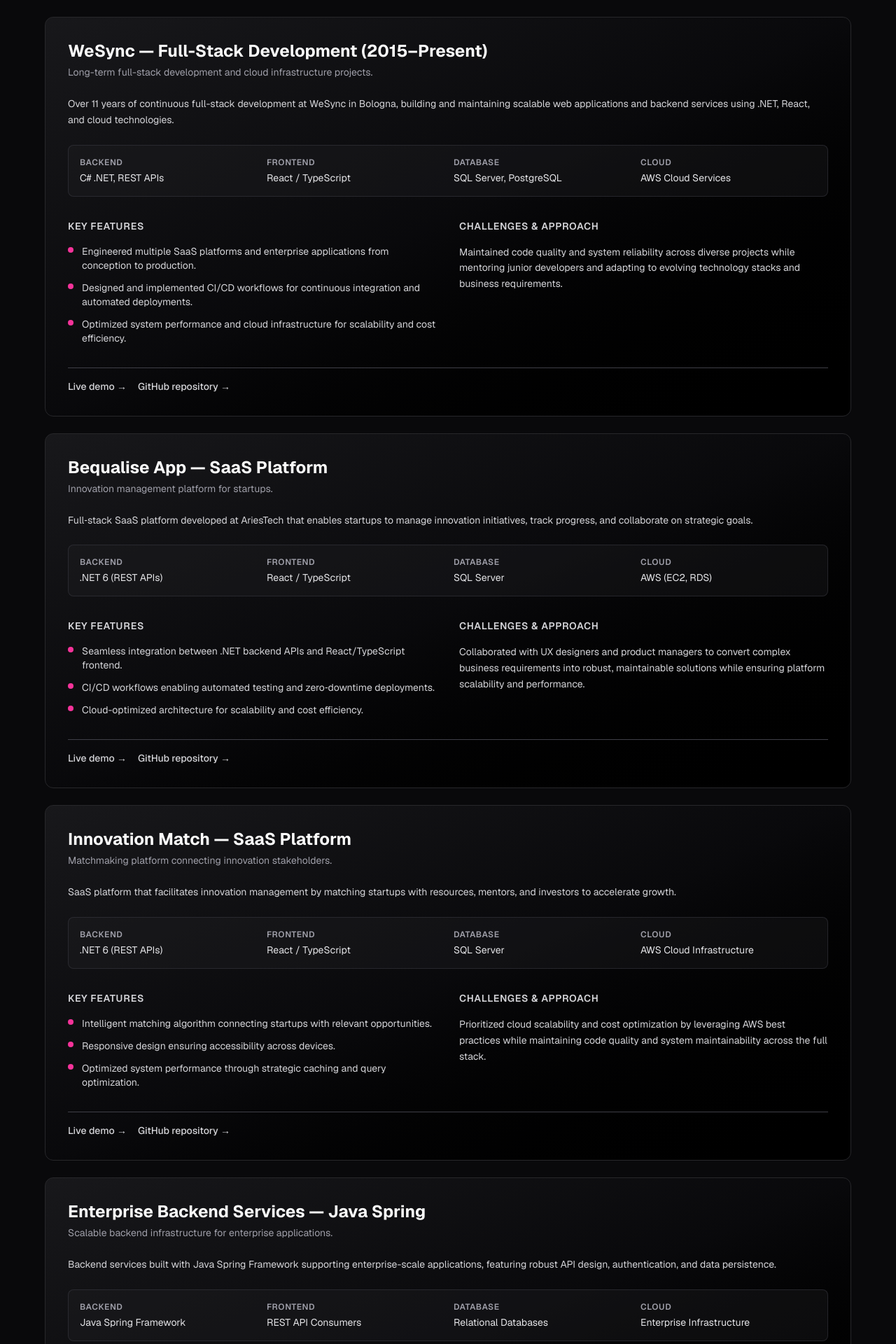
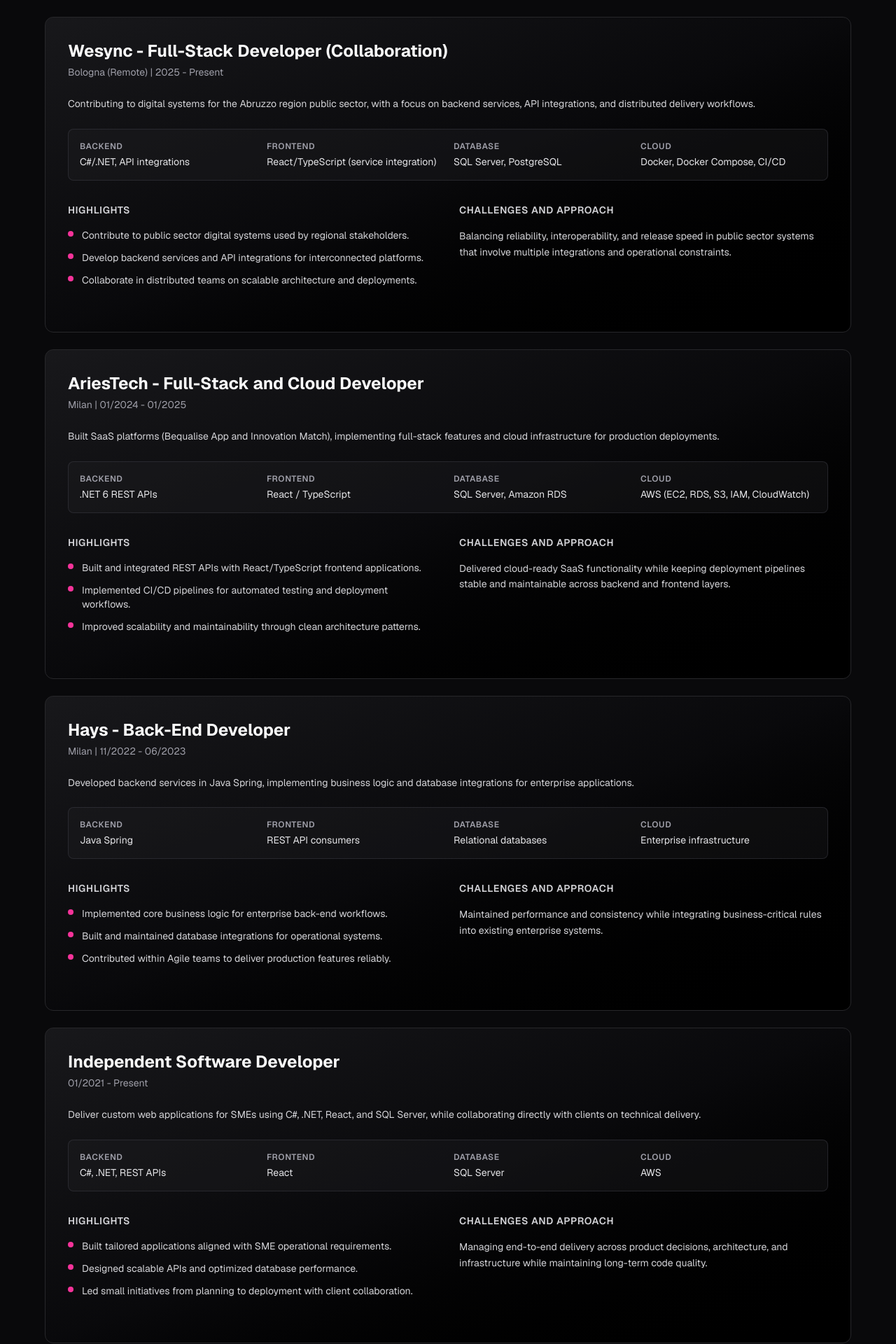
Before and after one commit to SDonfallou/-portfolioFallou, a Next.js app in the folder fallou-portfolio/: page / in a window 1280 px wide. Shown: the part 1780-3700 px from the top of the page at 70% size. Built offline with nearby package versions, Linux system fonts and the light colour scheme.

Commit message:
New Refactoring (HeroSection,IntroSection,ProjectSection)

```diff
--- a/fallou-portfolio/app/components/HeroSection.tsx
+++ b/fallou-portfolio/app/components/HeroSection.tsx
@@ -35,7 +35,7 @@
             href="#contact"
             className="inline-block mt-10 px-6 py-3 border-2 border-zinc-300 text-zinc-50 font-medium rounded-full hover:bg-zinc-50 hover:text-zinc-950 transition-colors"
           >
-            Get in touch →
+            Get in touch {"\u2192"}
           </a>
         </div>
 
--- a/fallou-portfolio/app/components/ProjectsSection.tsx
+++ b/fallou-portfolio/app/components/ProjectsSection.tsx
@@ -15,84 +15,104 @@
 
 const projects: Project[] = [
   {
-    id: "wesync",
-    title: "WeSync — Full-Stack Development (2015–Present)",
-    oneLiner: "Long-term full-stack development and cloud infrastructure projects.",
+    id: "wesync-public",
+    title: "Wesync - Full-Stack Developer (Collaboration)",
+    oneLiner: "Bologna (Remote) | 2025 - Present",
     overview:
-      "Over 11 years of continuous full-stack development at WeSync in Bologna, building and maintaining scalable web applications and backend services using .NET, React, and cloud technologies.",
+      "Contributing to digital systems for the Abruzzo region public sector, with a focus on backend services, API integrations, and distributed delivery workflows.",
     tech: {
-      backend: "C# .NET, REST APIs",
-      frontend: "React / TypeScript",
+      backend: "C#/.NET, API integrations",
+      frontend: "React/TypeScript (service integration)",
       database: "SQL Server, PostgreSQL",
-      cloud: "AWS Cloud Services",
+      cloud: "Docker, Docker Compose, CI/CD",
     },
     features: [
-      "Engineered multiple SaaS platforms and enterprise applications from conception to production.",
-      "Designed and implemented CI/CD workflows for continuous integration and automated deployments.",
-      "Optimized system performance and cloud infrastructure for scalability and cost efficiency.",
+      "Contribute to public sector digital systems used by regional stakeholders.",
+      "Develop backend services and API integrations for interconnected platforms.",
+      "Collaborate in distributed teams on scalable architecture and deployments.",
     ],
     challenge:
-      "Maintained code quality and system reliability across diverse projects while mentoring junior developers and adapting to evolving technology stacks and business requirements.",
+      "Balancing reliability, interoperability, and release speed in public sector systems that involve multiple integrations and operational constraints.",
   },
   {
-    id: "bequalise",
-    title: "Bequalise App — SaaS Platform",
-    oneLiner: "Innovation management platform for startups.",
+    id: "ariestech-saas",
+    title: "AriesTech - Full-Stack and Cloud Developer",
+    oneLiner: "Milan | 01/2024 - 01/2025",
     overview:
-      "Full‑stack SaaS platform developed at AriesTech that enables startups to manage innovation initiatives, track progress, and collaborate on strategic goals.",
+      "Built SaaS platforms (Bequalise App and Innovation Match), implementing full-stack features and cloud infrastructure for production deployments.",
     tech: {
-      backend: ".NET 6 (REST APIs)",
+      backend: ".NET 6 REST APIs",
       frontend: "React / TypeScript",
-      database: "SQL Server",
-      cloud: "AWS (EC2, RDS)",
+      database: "SQL Server, Amazon RDS",
+      cloud: "AWS (EC2, RDS, S3, IAM, CloudWatch)",
     },
     features: [
-      "Seamless integration between .NET backend APIs and React/TypeScript frontend.",
-      "CI/CD workflows enabling automated testing and zero‑downtime deployments.",
-      "Cloud-optimized architecture for scalability and cost efficiency.",
+      "Built and integrated REST APIs with React/TypeScript frontend applications.",
+      "Implemented CI/CD pipelines for automated testing and deployment workflows.",
+      "Improved scalability and maintainability through clean architecture patterns.",
     ],
     challenge:
-      "Collaborated with UX designers and product managers to convert complex business requirements into robust, maintainable solutions while ensuring platform scalability and performance.",
+      "Delivered cloud-ready SaaS functionality while keeping deployment pipelines stable and maintainable across backend and frontend layers.",
   },
   {
-    id: "innovation-match",
-    title: "Innovation Match — SaaS Platform",
-    oneLiner: "Matchmaking platform connecting innovation stakeholders.",
+    id: "hays-backend",
+    title: "Hays - Back-End Developer",
+    oneLiner: "Milan | 11/2022 - 06/2023",
     overview:
-      "SaaS platform that facilitates innovation management by matching startups with resources, mentors, and investors to accelerate growth.",
+      "Developed backend services in Java Spring, implementing business logic and database integrations for enterprise applications.",
     tech: {
-      backend: ".NET 6 (REST APIs)",
-      frontend: "React / TypeScript",
-      database: "SQL Server",
-      cloud: "AWS Cloud Infrastructure",
+      backend: "Java Spring",
+      frontend: "REST API consumers",
+      database: "Relational databases",
+      cloud: "Enterprise infrastructure",
     },
     features: [
-      "Intelligent matching algorithm connecting startups with relevant opportunities.",
-      "Responsive design ensuring accessibility across devices.",
-      "Optimized system performance through strategic caching and query optimization.",
+      "Implemented core business logic for enterprise back-end workflows.",
+      "Built and maintained database integrations for operational systems.",
+      "Contributed within Agile teams to deliver production features reliably.",
     ],
     challenge:
-      "Prioritized cloud scalability and cost optimization by leveraging AWS best practices while maintaining code quality and system maintainability across the full stack.",
+      "Maintained performance and consistency while integrating business-critical rules into existing enterprise systems.",
   },
   {
-    id: "enterprise-backend",
-    title: "Enterprise Backend Services — Java Spring",
-    oneLiner: "Scalable backend infrastructure for enterprise applications.",
+    id: "independent-dev",
+    title: "Independent Software Developer",
+    oneLiner: "01/2021 - Present",
     overview:
-      "Backend services built with Java Spring Framework supporting enterprise-scale applications, featuring robust API design, authentication, and data persistence.",
+      "Deliver custom web applications for SMEs using C#, .NET, React, and SQL Server, while collaborating directly with clients on technical delivery.",
     tech: {
-      backend: "Java Spring Framework",
-      frontend: "REST API Consumers",
-      database: "Relational Databases",
-      cloud: "Enterprise Infrastructure",
+      backend: "C#, .NET, REST APIs",
+      frontend: "React",
+      database: "SQL Server",
+      cloud: "AWS",
     },
     features: [
-      "RESTful API design following enterprise standards and best practices.",
-      "Role-based authentication and authorization mechanisms.",
-      "Optimized database queries and connection pooling for high throughput.",
+      "Built tailored applications aligned with SME operational requirements.",
+      "Designed scalable APIs and optimized database performance.",
+      "Led small initiatives from planning to deployment with client collaboration.",
     ],
     challenge:
-      "Designed and implemented backend services tailored to support enterprise-scale applications with emphasis on reliability, security, and performance at scale.",
+      "Managing end-to-end delivery across product decisions, architecture, and infrastructure while maintaining long-term code quality.",
+  },
+  {
+    id: "finops-ai",
+    title: "FinOps AI Platform (Personal Project)",
+    oneLiner: "Selected Project | 2025 - Present",
+    overview:
+      "Designing a cloud cost optimization platform powered by AI, focused on usage intelligence, cost analysis, and actionable recommendations.",
+    tech: {
+      backend: ".NET services, cloud-native design",
+      frontend: "Analytics dashboard",
+      database: "Usage and cost data pipelines",
+      cloud: "AWS (with planned GCP/Azure expansion)",
+    },
+    features: [
+      "Build backend services for ingestion, analysis, and optimization insights.",
+      "Deploy scalable cloud infrastructure with automation-first workflows.",
+      "Implement cost analysis and recommendation engines for FinOps decisions.",
+    ],
+    challenge:
+      "Evolving from a single-cloud architecture toward a multi-cloud model while preserving consistent data, insights, and operational controls.",
   },
 ];
 
@@ -102,85 +122,59 @@
       id={project.id}
       className="group rounded-xl border border-zinc-800 bg-gradient-to-br from-zinc-900 via-zinc-950 to-black p-8 transition-all duration-300 hover:border-zinc-700 hover:shadow-xl hover:shadow-zinc-900/50"
     >
-      {/* Header */}
-      <div className="space-y-2 mb-6">
+      <div className="mb-6 space-y-2">
         <div className="flex items-start justify-between gap-4">
           <div>
-            <h3 className="text-2xl font-bold text-zinc-50 group-hover:text-white transition-colors">
+            <h3 className="text-2xl font-bold text-zinc-50 transition-colors group-hover:text-white">
               {project.title}
             </h3>
-            <p className="text-sm text-zinc-400 mt-1">{project.oneLiner}</p>
+            <p className="mt-1 text-sm text-zinc-400">{project.oneLiner}</p>
           </div>
         </div>
       </div>
 
-      {/* Overview */}
-      <p className="text-zinc-300 leading-relaxed mb-6 text-sm">
-        {project.overview}
-      </p>
+      <p className="mb-6 text-sm leading-relaxed text-zinc-300">{project.overview}</p>
 
-      {/* Tech Stack */}
-      <div className="grid grid-cols-2 md:grid-cols-4 gap-4 mb-8 p-4 bg-zinc-800/30 rounded-lg border border-zinc-700/50">
+      <div className="mb-8 grid grid-cols-2 gap-4 rounded-lg border border-zinc-700/50 bg-zinc-800/30 p-4 md:grid-cols-4">
         <div>
-          <p className="text-xs font-semibold text-zinc-400 uppercase tracking-wider">Backend</p>
-          <p className="text-sm text-zinc-200 mt-1">{project.tech.backend}</p>
+          <p className="text-xs font-semibold uppercase tracking-wider text-zinc-400">Backend</p>
+          <p className="mt-1 text-sm text-zinc-200">{project.tech.backend}</p>
         </div>
         <div>
-          <p className="text-xs font-semibold text-zinc-400 uppercase tracking-wider">Frontend</p>
-          <p className="text-sm text-zinc-200 mt-1">{project.tech.frontend}</p>
+          <p className="text-xs font-semibold uppercase tracking-wider text-zinc-400">Frontend</p>
+          <p className="mt-1 text-sm text-zinc-200">{project.tech.frontend}</p>
         </div>
         <div>
-          <p className="text-xs font-semibold text-zinc-400 uppercase tracking-wider">Database</p>
-          <p className="text-sm text-zinc-200 mt-1">{project.tech.database}</p>
+          <p className="text-xs font-semibold uppercase tracking-wider text-zinc-400">Database</p>
+          <p className="mt-1 text-sm text-zinc-200">{project.tech.database}</p>
         </div>
         <div>
-          <p className="text-xs font-semibold text-zinc-400 uppercase tracking-wider">Cloud</p>
-          <p className="text-sm text-zinc-200 mt-1">{project.tech.cloud}</p>
+          <p className="text-xs font-semibold uppercase tracking-wider text-zinc-400">Cloud</p>
+          <p className="mt-1 text-sm text-zinc-200">{project.tech.cloud}</p>
         </div>
       </div>
 
-      {/* Features and Challenges */}
-      <div className="grid md:grid-cols-2 gap-8 mb-8">
-        {/* Features */}
+      <div className="mb-8 grid gap-8 md:grid-cols-2">
         <div>
-          <h4 className="text-sm font-semibold text-zinc-300 uppercase tracking-wider mb-4">
-            Key Features
+          <h4 className="mb-4 text-sm font-semibold uppercase tracking-wider text-zinc-300">
+            Highlights
           </h4>
           <ul className="space-y-3">
             {project.features.map((feat) => (
               <li key={feat} className="flex gap-3">
-                <span className="mt-1 h-2 w-2 rounded-full bg-pink-500 flex-shrink-0" />
+                <span className="mt-1 h-2 w-2 flex-shrink-0 rounded-full bg-pink-500" />
                 <span className="text-sm text-zinc-300">{feat}</span>
               </li>
             ))}
           </ul>
         </div>
 
-        {/* Challenges */}
         <div>
-          <h4 className="text-sm font-semibold text-zinc-300 uppercase tracking-wider mb-4">
-            Challenges &amp; Approach
+          <h4 className="mb-4 text-sm font-semibold uppercase tracking-wider text-zinc-300">
+            Challenges and Approach
           </h4>
-          <p className="text-sm text-zinc-300 leading-relaxed">
-            {project.challenge}
-          </p>
+          <p className="text-sm leading-relaxed text-zinc-300">{project.challenge}</p>
         </div>
-      </div>
-
-      {/* Links */}
-      <div className="flex flex-wrap gap-4 pt-4 border-t border-zinc-700">
-        <a
-          href="#"
-          className="text-sm font-medium text-zinc-300 hover:text-white transition-colors flex items-center gap-1"
-        >
-          Live demo →
-        </a>
-        <a
-          href="#"
-          className="text-sm font-medium text-zinc-300 hover:text-white transition-colors flex items-center gap-1"
-        >
-          GitHub repository →
-        </a>
       </div>
     </article>
   );
@@ -188,14 +182,14 @@
 
 export function ProjectsSection() {
   return (
-    <section id="projects" className="bg-zinc-950 py-20 px-6">
+    <section id="projects" className="bg-zinc-950 px-6 py-20">
       <div className="mx-auto max-w-6xl">
         <header className="mb-16">
-          <h2 className="text-4xl sm:text-5xl font-bold text-zinc-50 mb-2">
-            Selected Projects
+          <h2 className="mb-2 text-4xl font-bold text-zinc-50 sm:text-5xl">
+            Projects and Experience
           </h2>
-          <p className="text-zinc-400 text-lg">
-            A selection of recent work spanning full-stack development, cloud architecture, and UI design.
+          <p className="text-lg text-zinc-400">
+            Professional roles and selected work across full-stack engineering, cloud platforms, and system architecture.
           </p>
         </header>
 
```
Also changed, not shown: fallou-portfolio/public/WhatsApp Image 2026-02-03 at 16.30.36.jpeg (added).
